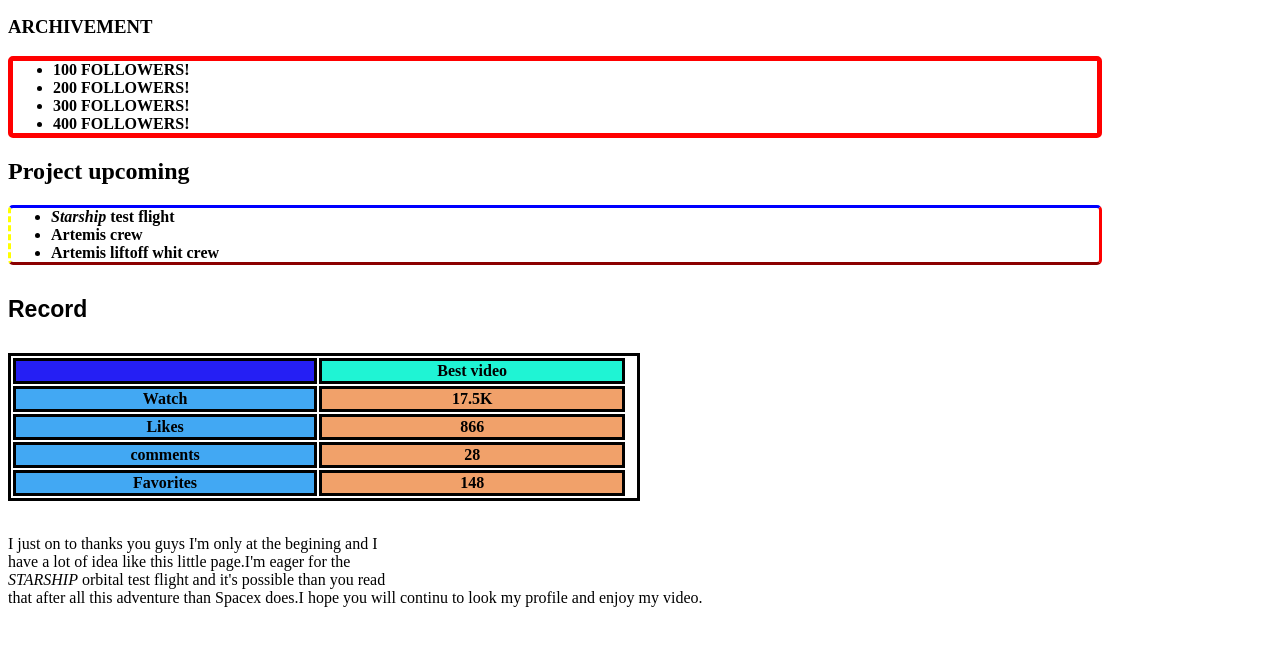
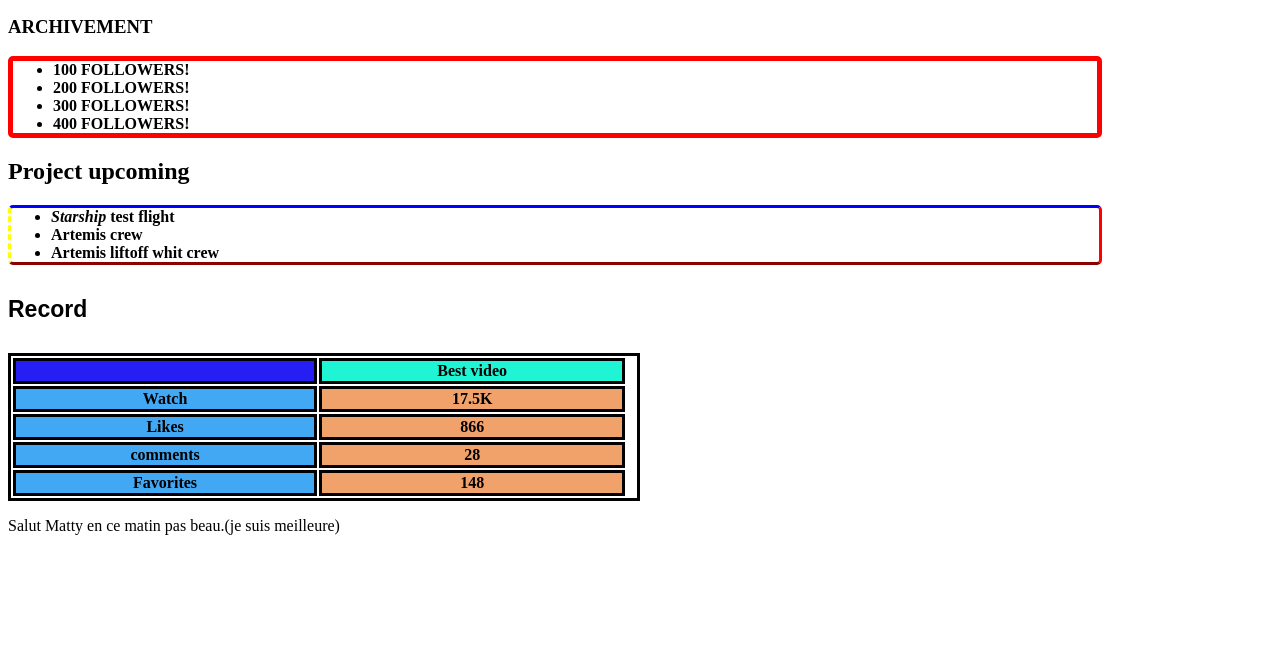
Before and after one commit to mikawelle/Tiktok, a plain HTML site: page index.html in a window 1280 px wide. Shown: the part 101-746 px from the top of the page. Drawn offline with Linux system fonts and the light colour scheme.

Commit message:
Update index.html

```diff
--- a/index.html
+++ b/index.html
@@ -88,8 +88,8 @@
                 <tr><th class="bestvideo">comments</th><th class="best2">28</th></tr>
                 <tr><th class="bestvideo">Favorites</th><th class="best2">148</th></tr>
         </tbody>
-         </table>
-        <br><p>I just on to thanks you guys I'm only at the begining and I<br> have a lot of idea like this little page.I'm eager for the <br><em>STARSHIP</em> orbital test flight and it's possible than you read<br> that after all this adventure than Spacex does.I hope you will continu to look my profile and enjoy my video.</p>
+          </table>
+         <p>Salut Matty en ce matin pas beau.(je suis meilleure)</p>
 
     </body>
 </html>
```
